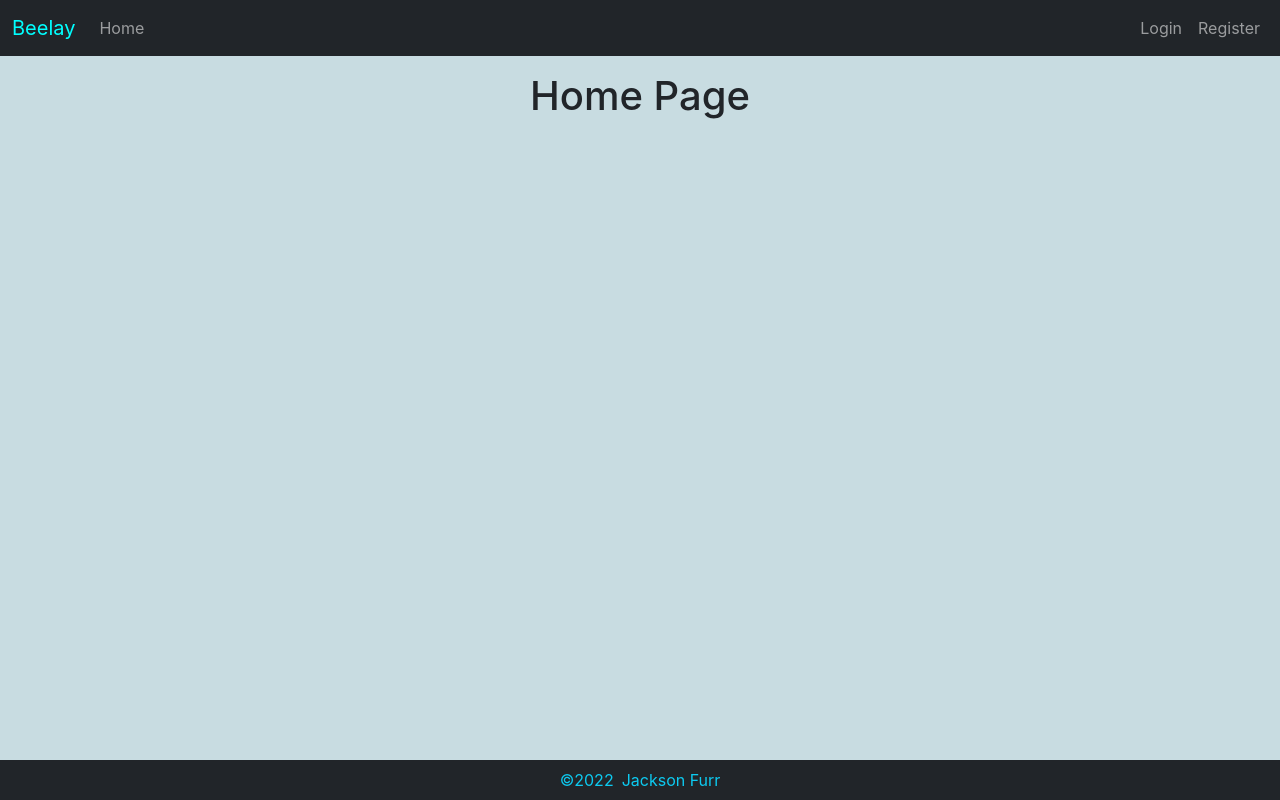
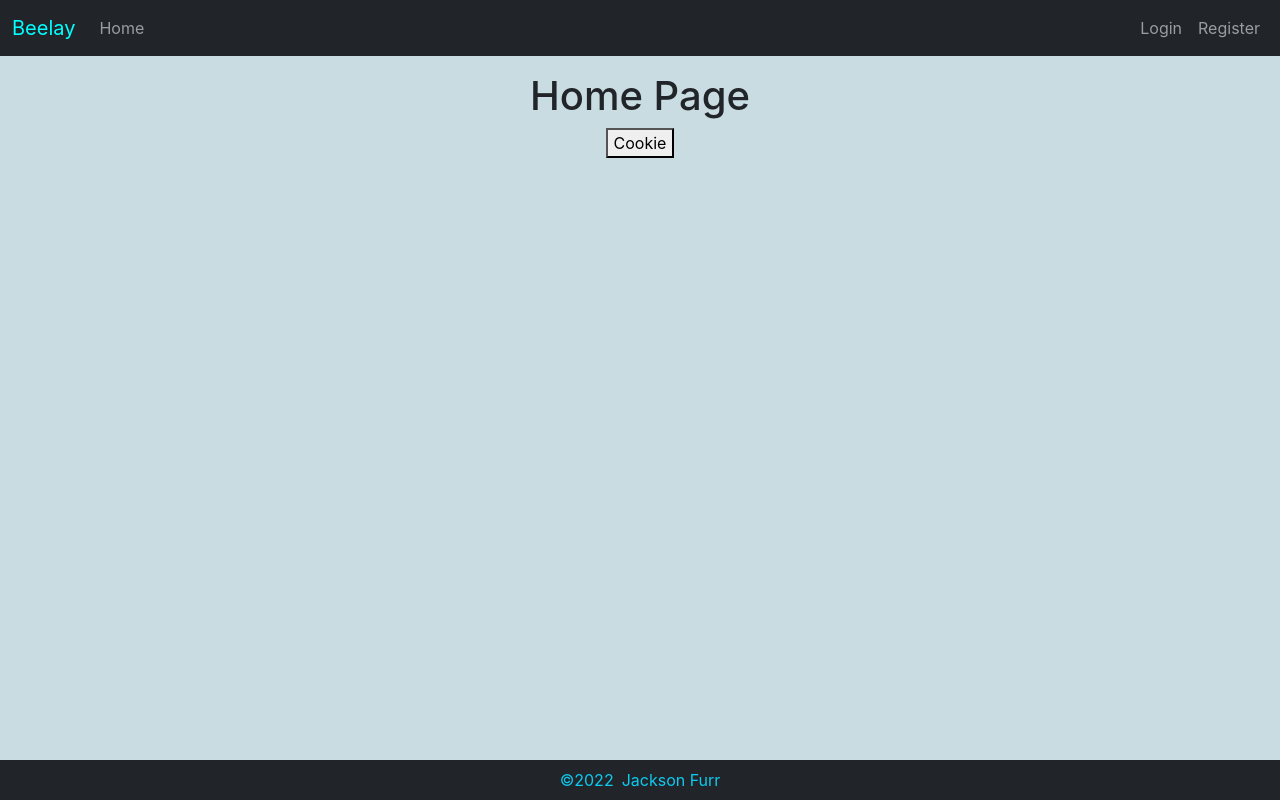
Before and after one commit to Furrj/BelayClient, a React (Create React App) app: page / in a window 1280 px wide. Built offline with nearby package versions, Linux system fonts and the light colour scheme.

Commit message:
basic cookie

```diff
--- a/src/views/HomePage.tsx
+++ b/src/views/HomePage.tsx
@@ -4,13 +4,14 @@ import Cookies from "js-cookie";
 const HomePage: React.FC = () => {
   const [userId, setUserId] = useState<string>("");
 
-  if (Cookies.get('user_id')) {
-    console.log("User Id:" + Cookies.get('user_id'));
+  const readCookie = () => {
+    console.log(Cookies.get("user_id"));
   }
 
   return (
     <div>
       <h1>Home Page</h1>
+      <button onClick={readCookie}>Cookie</button>
     </div>
   );
 };
```
